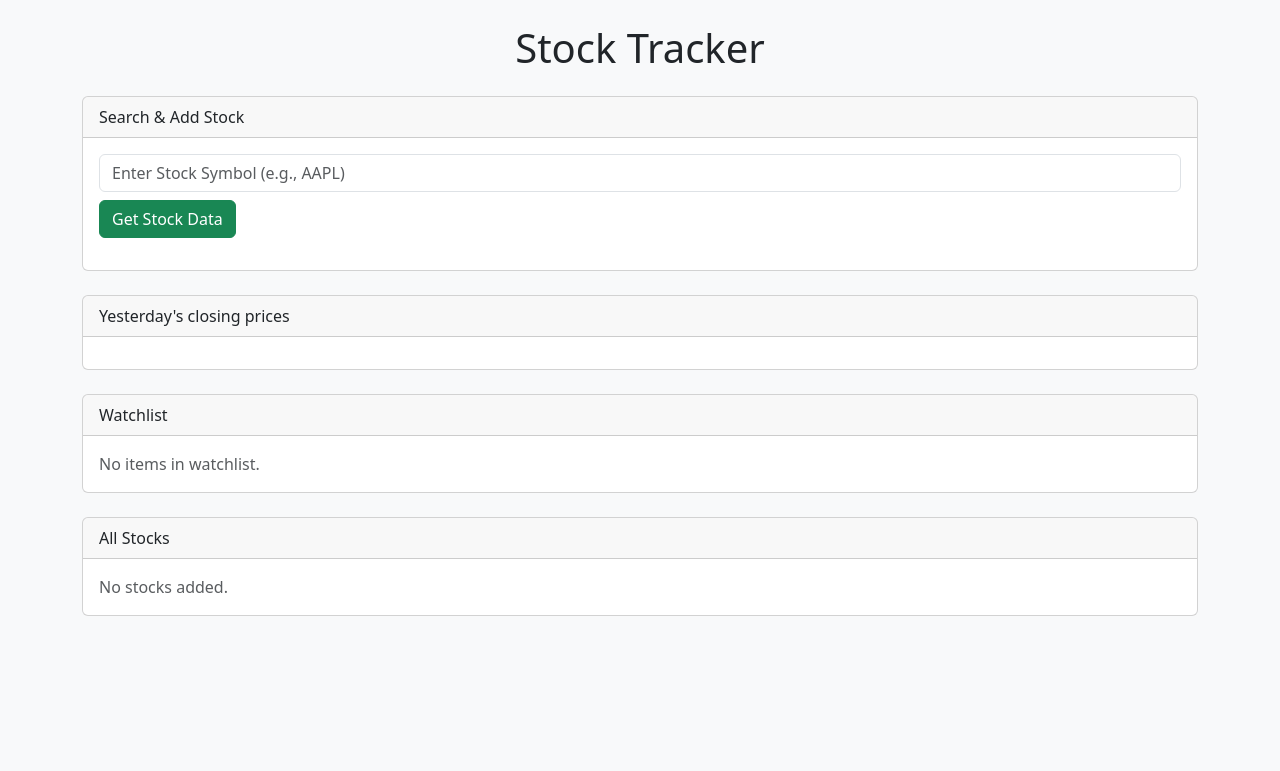
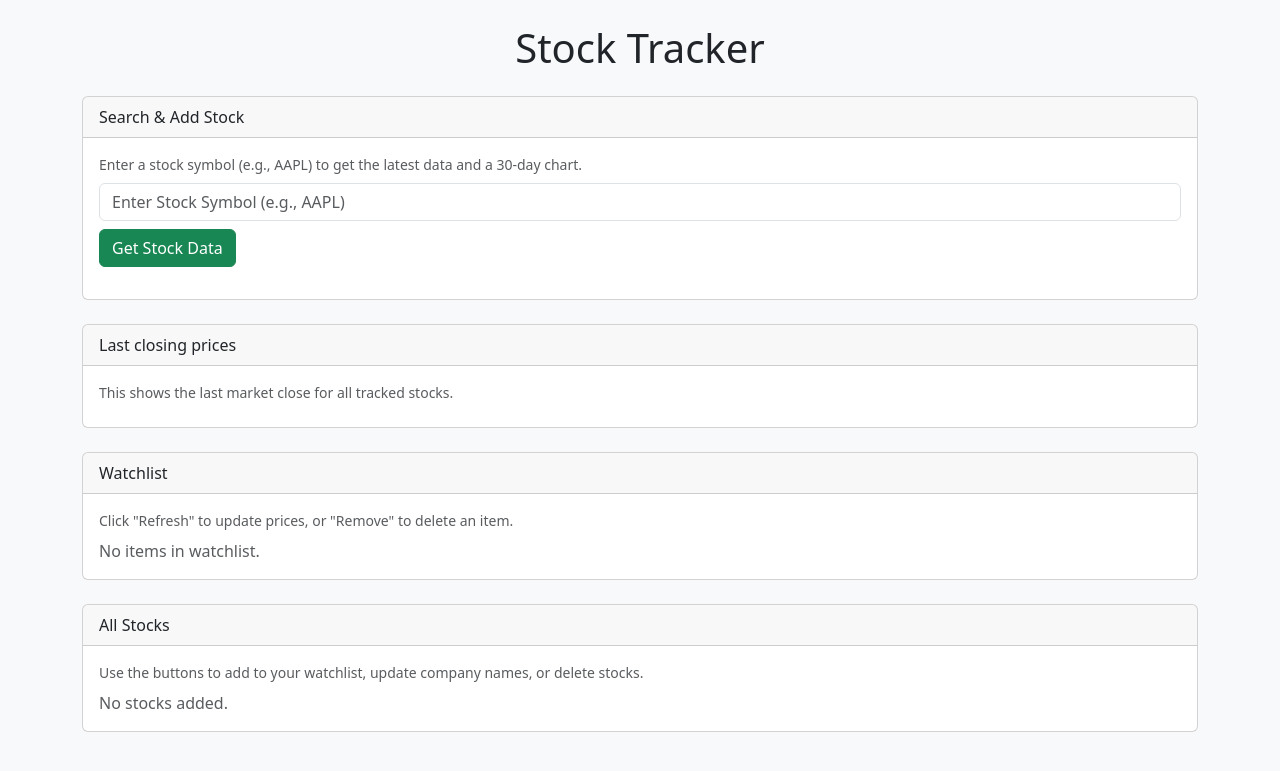
Before and after one commit to sarahembarry/WSAA-Big-Project, a Flask app: page / in a window 1280 px wide. Shown: the top 771 px of the page. Run offline with Flask 3, Linux system fonts and the light colour scheme; data that the repository does not hold is empty; some libraries are stand-ins or nearby versions.

Commit message:
UI help text, improved error message from external API and stock graph on stock search

```diff
--- a/app.py
+++ b/app.py
@@ -7,6 +7,8 @@ from stock_api import fetch_stock_data
 from models import db  # Import the db instance from models.py
 from stocks_routes import stock_routes  # Import blueprint stocks
 from watchlist_routes import watchlist_routes # Import blueprint Watchlist
+from stock_api import fetch_historical_data
+
 
 # Create Flask app instance
 app = Flask(__name__)
@@ -32,12 +34,31 @@ with app.app_context():
 @app.route('/api/live/<symbol>')
 def get_stock(symbol):
     data = fetch_stock_data(symbol.upper())
-    return jsonify(data)  # Return stock data as JSON
+
+    if 'error' in data:
+        return jsonify({
+            'error': data['error'],
+            'debug': data.get('raw')
+        }), 400
+
+    return jsonify(data)
+
 
 
 @app.route('/')
 def home():
     return render_template('index.html')
 
+
+
+
+
+@app.route('/api/historical/<symbol>')
+def get_historical(symbol):
+    data = fetch_historical_data(symbol.upper())
+    return jsonify(data)
+
+
+
 if __name__ == '__main__':
     app.run(debug=True)  # Run the app in debug mode
--- a/requirements.txt
+++ b/requirements.txt
@@ -15,4 +15,3 @@ SQLAlchemy==2.0.40
 typing_extensions==4.13.2
 urllib3==2.4.0
 Werkzeug==3.1.3
-gunicorn
--- a/static/app.js
+++ b/static/app.js
@@ -53,11 +53,11 @@ function handleSearchAddFormSubmit(e) {
   const resultDiv = document.getElementById('searchAddResult');
   const submitBtn = e.target.querySelector('button[type="submit"]');
 
-
   resultDiv.innerHTML = '';
   submitBtn.disabled = true;
   submitBtn.innerHTML = `<span class="spinner-border spinner-border-sm" role="status" aria-hidden="true"></span> Loading...`;
 
+  // Fetch live stock data
   fetch(`/api/live/${symbol}`)
     .then(res => res.json())
     .then(data => {
@@ -65,10 +65,15 @@ function handleSearchAddFormSubmit(e) {
       submitBtn.innerHTML = `Get Stock Data`;
 
       if (data.error) {
-        resultDiv.innerHTML = `<div class="alert alert-danger mt-2">${data.error}</div>`;
+        const debugInfo = data.debug
+          ? `<br><small class="text-muted">${JSON.stringify(data.debug)}</small>`
+          : '';
+        resultDiv.innerHTML = `<div class="alert alert-danger mt-2">${data.error}${debugInfo}</div>`;
         return;
       }
 
+
+      // Display result info and input
       resultDiv.innerHTML = `
       <div class="alert alert-info fade show mt-2" role="alert">
         <strong>${symbol}</strong><br>
@@ -76,12 +81,58 @@ function handleSearchAddFormSubmit(e) {
         Date: ${data.timestamp}
       </div>
       <input type="text" id="companyNameCombined" class="form-control mb-2 mt-2" placeholder="Enter Company Name" required>
+      <small class="text-muted mb-2 d-block">Add a custom company name for this stock before saving.</small>
       <button class="btn btn-primary" onclick="addStockFromSearch('${symbol}')">Add to Stocks</button>
+      <canvas id="historicalChart" class="mt-4" height="100"></canvas>
     `;
+
+
+      // Fetch historical data for chart
+      fetch(`/api/historical/${symbol}`)
+        .then(res => res.json())
+        .then(prices => {
+          const existingChart = Chart.getChart("historicalChart");
+          if (existingChart) existingChart.destroy(); // avoid duplicates
+
+          let canvas = document.getElementById('historicalChart');
+          if (!canvas) {
+            canvas = document.createElement('canvas');
+            canvas.id = 'historicalChart';
+            canvas.height = 100;
+            resultDiv.appendChild(canvas);
+          }
+
+          const ctx = canvas.getContext('2d');
+          new Chart(ctx, {
+            type: 'line',
+            data: {
+              labels: prices.map(p => p.date),
+              datasets: [{
+                label: `${symbol} - Last 30 Days`,
+                data: prices.map(p => p.price),
+                borderColor: 'rgba(40,167,69,1)',
+                tension: 0.2,
+                fill: false
+              }]
+            },
+            options: {
+              responsive: true,
+              scales: {
+                x: { title: { display: true, text: 'Date' } },
+                y: { title: { display: true, text: 'Price ($)' } }
+              }
+            }
+          });
+        })
+        .catch(err => {
+          console.error('Error loading chart data:', err);
+          resultDiv.innerHTML += `<div class="alert alert-warning mt-2">Unable to load chart data.</div>`;
+        });
     })
     .catch(err => {
       console.error('Error:', err);
-
+      submitBtn.disabled = false;
+      submitBtn.innerHTML = `Get Stock Data`;
       resultDiv.innerHTML = `<div class="alert alert-danger mt-2" role="alert">Error fetching stock data. Please try again.</div>`;
     });
 }
@@ -327,7 +378,7 @@ function loadLivePrices() {
             const card = `
               <div class="border rounded p-2 mb-2 bg-light">
                 <strong>${stock.symbol}</strong> – ${stock.company_name}<br>
-                Price: ${data.price}<br>
+                Price: $${data.price}<br>
                 Date: ${data.timestamp}
               </div>
             `;
--- a/stock_api.py
+++ b/stock_api.py
@@ -24,7 +24,10 @@ def fetch_stock_data(symbol, function='TIME_SERIES_DAILY'):
 
     # Validate response contains daily time series
     if 'Time Series (Daily)' not in data:
-        return {'error': 'Invalid API response'}
+        return {
+            'error': data.get('Note') or data.get('Error Message') or 'Invalid API response',
+            'raw': data
+        }
 
     # Extract the most recent stock data
     time_series = data['Time Series (Daily)']
@@ -37,4 +40,33 @@ def fetch_stock_data(symbol, function='TIME_SERIES_DAILY'):
         'timestamp': latest_date
     }
 
+
+def fetch_historical_data(symbol, function='TIME_SERIES_DAILY'):
+    params = {
+        'function': function,
+        'symbol': symbol,
+        'apikey': API_KEY
+    }
+
+    response = requests.get(BASE_URL, params=params)
+    data = response.json()
+
+    if 'Time Series (Daily)' not in data:
+        return {'error': data.get('Note') or data.get('Error Message') or 'Invalid API response'}
+
+    # Extract the last 30 days
+    time_series = data['Time Series (Daily)']
+    sorted_dates = sorted(time_series.keys(), reverse=True)[:30]
+    return [
+        {'date': date, 'price': float(time_series[date]['4. close'])}
+        for date in reversed(sorted_dates)
+    ]
+
+
+
+
+
+
+
+
 # References: Alpha Vantage docs, Omi.me tutorial, Real Python, Medium (see README)
--- a/templates/index.html
+++ b/templates/index.html
@@ -11,6 +11,8 @@
   <title>Stock Tracker</title>
   <!-- Bootstrap CSS from CDN -->
   <link href="https://cdn.jsdelivr.net/npm/bootstrap@5.3.5/dist/css/bootstrap.min.css" rel="stylesheet">
+  <script src="https://cdn.jsdelivr.net/npm/chart.js"></script>
+
 </head>
 
 <body class="bg-light">
@@ -23,6 +25,9 @@
   <div class="card mb-4">
     <div class="card-header">Search & Add Stock</div>
     <div class="card-body">
+      <small class="text-muted d-block mb-2">Enter a stock symbol (e.g., AAPL) to get the latest data and a 30-day chart.</small>
+      <form id="searchAddStockForm">
+
       <form id="searchAddStockForm">
         <input type="text" id="searchSymbolCombined" class="form-control mb-2" placeholder="Enter Stock Symbol (e.g., AAPL)" required>
         <button class="btn btn-success" type="submit">Get Stock Data</button>
@@ -38,41 +43,62 @@
 </section>
 
 
+
+
+
 <!-- Card: Live Prices -->
 <section>
-      <h2 class="visually-hidden">Yesterday's closing prices</h2>
+  <h2 class="visually-hidden">Last closing prices</h2>
   <div class="card mb-4">
-        <div class="card-header">Yesterday's closing prices</div>
-        <div class="card-body" id="livePricesContainer">
+    <div class="card-header">Last closing prices</div>
+    <div class="card-body">
+      <small class="text-muted d-block mb-2">
+        This shows the last market close for all tracked stocks.
+      </small>
+      <div id="livePricesContainer">
         <!-- Live prices will appear here -->
       </div>
     </div>
+  </div>
 </section>
+
 
 <!-- Card: Watchlist -->
 <section>
   <h2 class="visually-hidden">Watchlist</h2>
   <div class="card mb-4">
     <div class="card-header">Watchlist</div>
-        <div class="card-body" id="watchlistContainer">
+    <div class="card-body">
+      <small class="text-muted d-block mb-2">
+        Click "Refresh" to update prices, or "Remove" to delete an item.
+      </small>
       <div id="watchlistMessage" class="mb-2"></div>
-
+      <div id="watchlistContainer">
         <!-- Watchlist items will be inserted here -->
       </div>
     </div>
+  </div>
 </section>
+
+
+
 
 <!-- Card: All Stocks -->
 <section>
   <h2 class="visually-hidden">All Stocks</h2>
   <div class="card mb-4">
     <div class="card-header">All Stocks</div>
-        <div class="card-body" id="stocksContainer">
-          <!-- JavaScript will fill this in -->
+    <div class="card-body">
+      <small class="text-muted d-block mb-2">
+        Use the buttons to add to your watchlist, update company names, or delete stocks.
+      </small>
+      <div id="stocksContainer">
+
+      </div>
     </div>
   </div>
 </section>
-  </main>
+
 
 
   <!-- Confirm Remove Modal -->
@@ -106,6 +132,8 @@
       <div class="modal-body">
         <input type="text" id="updateCompanyNameInput" class="form-control" placeholder="Enter new company name">
       </div>
+
+
       <div class="modal-footer">
         <button type="button" class="btn btn-secondary" data-bs-dismiss="modal">Cancel</button>
         <button id="confirmUpdateBtn" type="button" class="btn btn-warning">Update</button>
@@ -139,9 +167,11 @@
 
   <!-- JavaScript file for handling API requests -->
   <script src="/static/app.js"></script>
+  <script src="https://cdn.jsdelivr.net/npm/bootstrap@5.3.5/dist/js/bootstrap.bundle.min.js"></script>
 </body>
 
 
+
+
+
 </html>
-
-<script src="https://cdn.jsdelivr.net/npm/bootstrap@5.3.5/dist/js/bootstrap.bundle.min.js"></script>
```
Also changed, not shown: README.md, 1 other file. Lines whose indentation alone changed are shown as unchanged.
